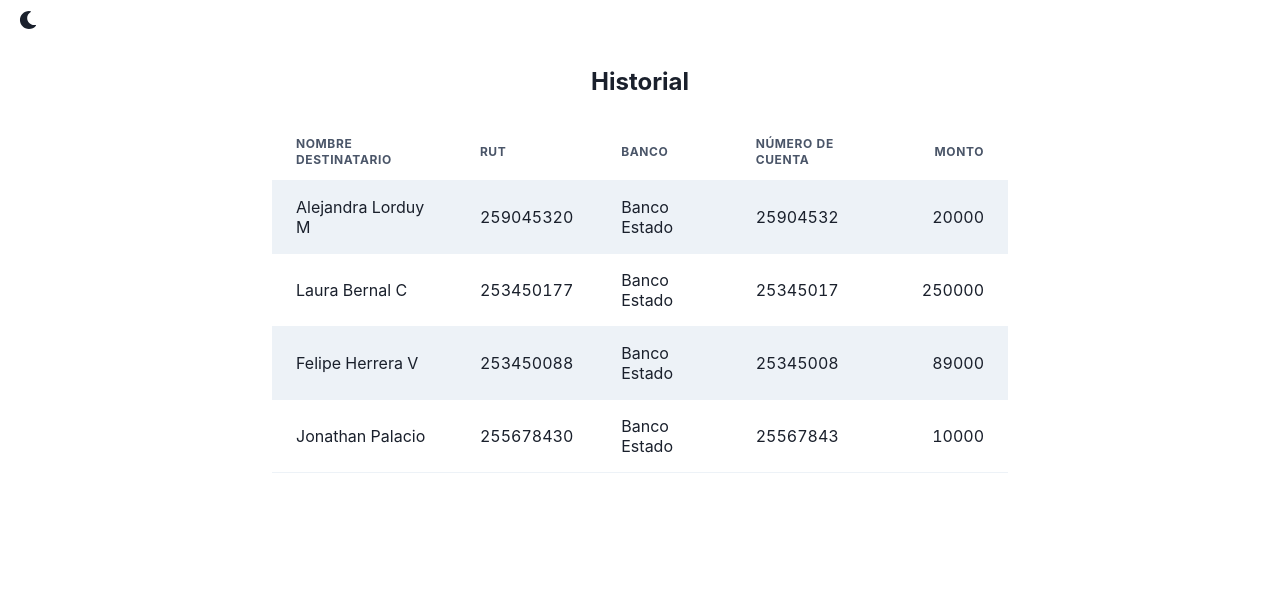
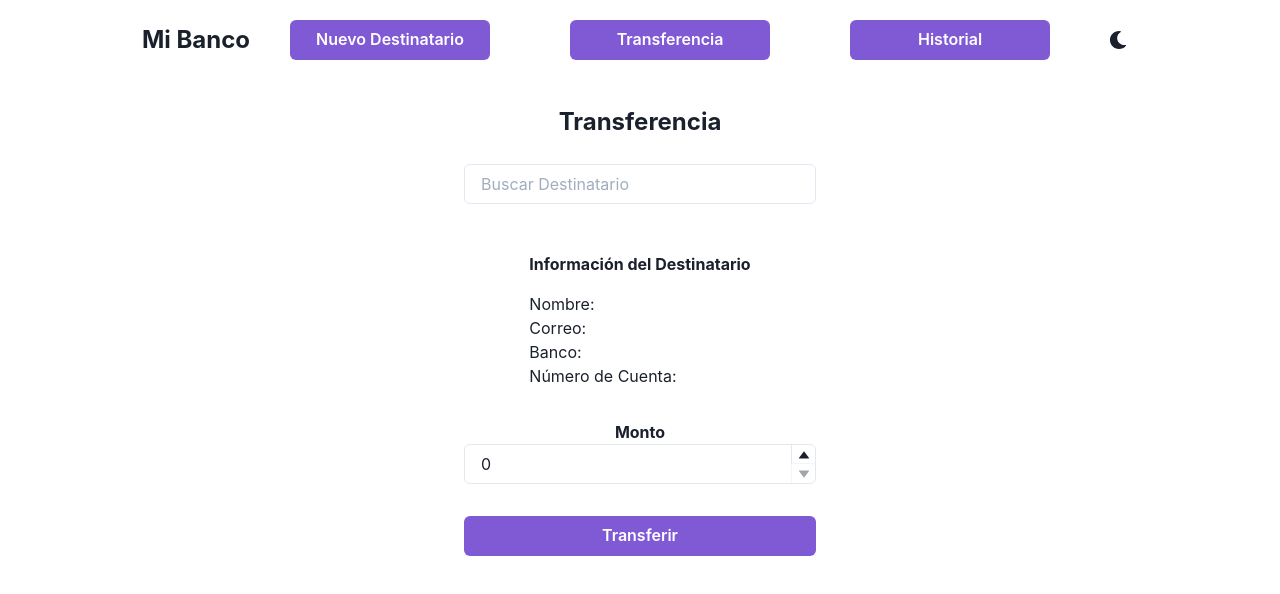
Before and after one commit to jpalacio0612/ripley_spa, a React (Create React App) app: page /Transferencia in a window 1280 px wide. Shown: the top 594 px of the page. Built offline with nearby package versions, Linux system fonts and the light colour scheme.

Commit message:
add navbar and router

```diff
--- a/package.json
+++ b/package.json
@@ -16,6 +16,7 @@
     "react-dom": "^17.0.2",
     "react-hook-form": "^7.16.1",
     "react-icons": "^3.11.0",
+    "react-router-dom": "^5.3.0",
     "react-scripts": "4.0.3",
     "web-vitals": "^0.2.4",
     "yup": "^0.32.9"
--- a/src/App.js
+++ b/src/App.js
@@ -1,19 +1,26 @@
 import React from 'react';
 import { ChakraProvider, Box, theme } from '@chakra-ui/react';
-import { ColorModeSwitcher } from './ColorModeSwitcher';
 import NewRecipient from './pages/NewRecipient';
 import TransferMoney from './pages/TransferMoney';
 import Record from './pages/Record';
+import Navbar from './components/Navbar.js';
+import Home from './pages/Home';
+import { BrowserRouter as Router, Switch, Route } from 'react-router-dom';
 
 function App() {
   return (
     <ChakraProvider theme={theme}>
-      <Box>
-        <ColorModeSwitcher />
-        {/*<NewRecipient />*/}
-        {/*<TransferMoney />*/}
-        <Record />
-      </Box>
+      <Router>
+        <Navbar />
+        <Box>
+          <Switch>
+            <Route path="/" exact component={Home} />
+            <Route path="/Nuevodestinatario" exact component={NewRecipient} />
+            <Route path="/Transferencia" exact component={TransferMoney} />
+            <Route path="/Historial" exact component={Record} />
+          </Switch>
+        </Box>
+      </Router>
     </ChakraProvider>
   );
 }
--- /dev/null
+++ b/src/components/Navbar.js
@@ -0,0 +1,41 @@
+import React from 'react';
+import { ColorModeSwitcher } from '../ColorModeSwitcher';
+import { Box, Button, Text } from '@chakra-ui/react';
+import { Link } from 'react-router-dom';
+
+const Navbar = () => {
+  return (
+    <Box
+      display="flex"
+      justifyContent="center"
+      alignItems="center"
+      direction="column"
+      paddingX={4}
+      height="10vh"
+      fontSize="2xl"
+      fontWeight="bold"
+    >
+      <Link to="/">
+        <Text>Mi Banco</Text>
+      </Link>
+      <Link to="/Nuevodestinatario">
+        <Button minWidth="200" margin={10} colorScheme="purple">
+          Nuevo Destinatario
+        </Button>
+      </Link>
+      <Link to="/Transferencia">
+        <Button minWidth="200" margin={10} colorScheme="purple">
+          Transferencia
+        </Button>
+      </Link>
+      <Link to="/Historial">
+        <Button minWidth="200" margin={10} colorScheme="purple">
+          Historial
+        </Button>
+      </Link>
+      <ColorModeSwitcher />
+    </Box>
+  );
+};
+
+export default Navbar;
--- /dev/null
+++ b/src/pages/Home.js
@@ -0,0 +1,18 @@
+import React from 'react';
+import { Box } from '@chakra-ui/react';
+import background from '../assets/images/home.png';
+
+function Home() {
+  return (
+    <Box
+      bgImage={background}
+      bgPosition="center"
+      bgRepeat="no-repeat"
+      width="100%"
+      height="800px"
+      bgSize="cover"
+    />
+  );
+}
+
+export default Home;
--- a/src/pages/TransferMoney.js
+++ b/src/pages/TransferMoney.js
@@ -11,6 +11,7 @@ import {
   NumberInputStepper,
   NumberIncrementStepper,
   NumberDecrementStepper,
+  useToast,
 } from '@chakra-ui/react';
 
 const recipients = [
@@ -97,24 +98,27 @@ const TransferMoney = () => {
         </Button>
       ))}
       <Box textAlign="left" marginY={8}>
+        <Text marginY={4} fontWeight="bold">
+          Información del Destinatario
+        </Text>
         <HStack>
-          <Text fontWeight="bold">Nombre:</Text>
+          <Text>Nombre:</Text>
           <Text>{selectedRecipient.name}</Text>
         </HStack>
         <HStack>
-          <Text fontWeight="bold">Correo</Text>
+          <Text>Correo:</Text>
           <Text>{selectedRecipient.email}</Text>
         </HStack>
         <HStack>
-          <Text fontWeight="bold">Banco:</Text>
+          <Text>Banco:</Text>
           <Text>{selectedRecipient.bank}</Text>
         </HStack>
         <HStack>
-          <Text fontWeight="bold">Número de Cuenta:</Text>
+          <Text>Número de Cuenta:</Text>
           <Text>{selectedRecipient.accountNumber}</Text>
         </HStack>
       </Box>
-      <Text>Monto:</Text>
+      <Text fontWeight="bold">Monto</Text>
       <NumberInput
         min={0}
         defaultValue={0}
```
Also changed, not shown: src/components/NewRecipientForm/Navbar.js (deleted), 2 other files (tests, documents, lock files or other folders).
